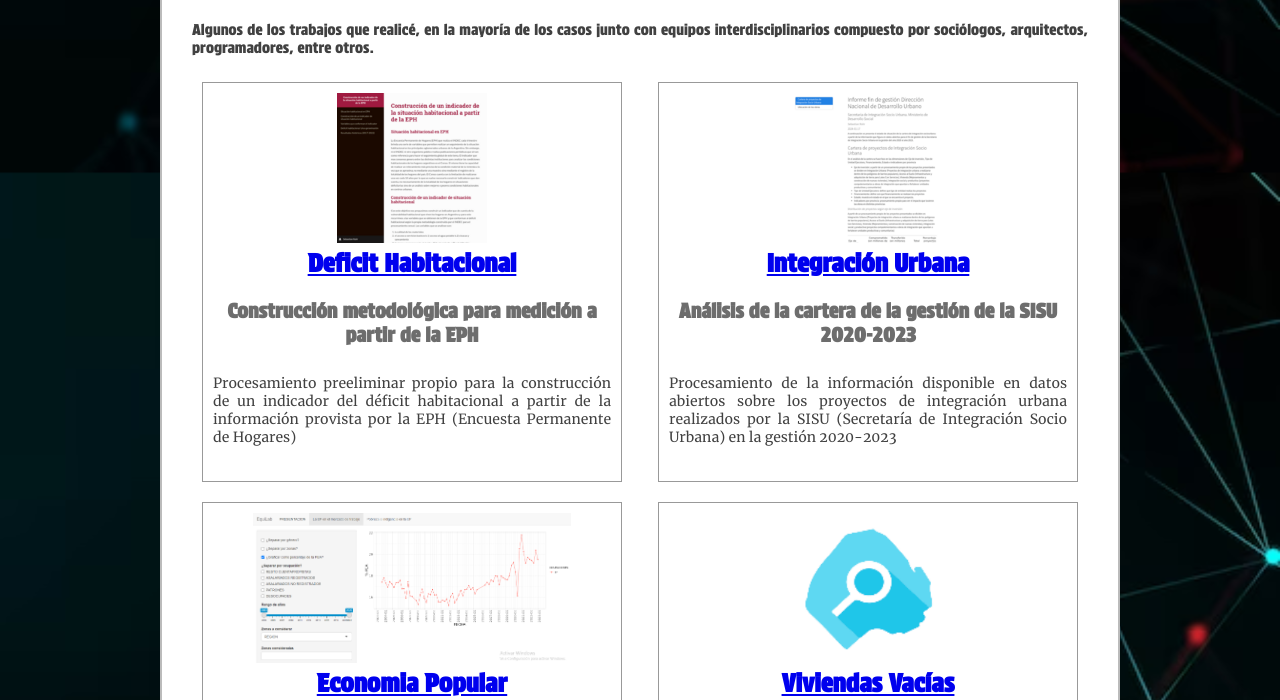
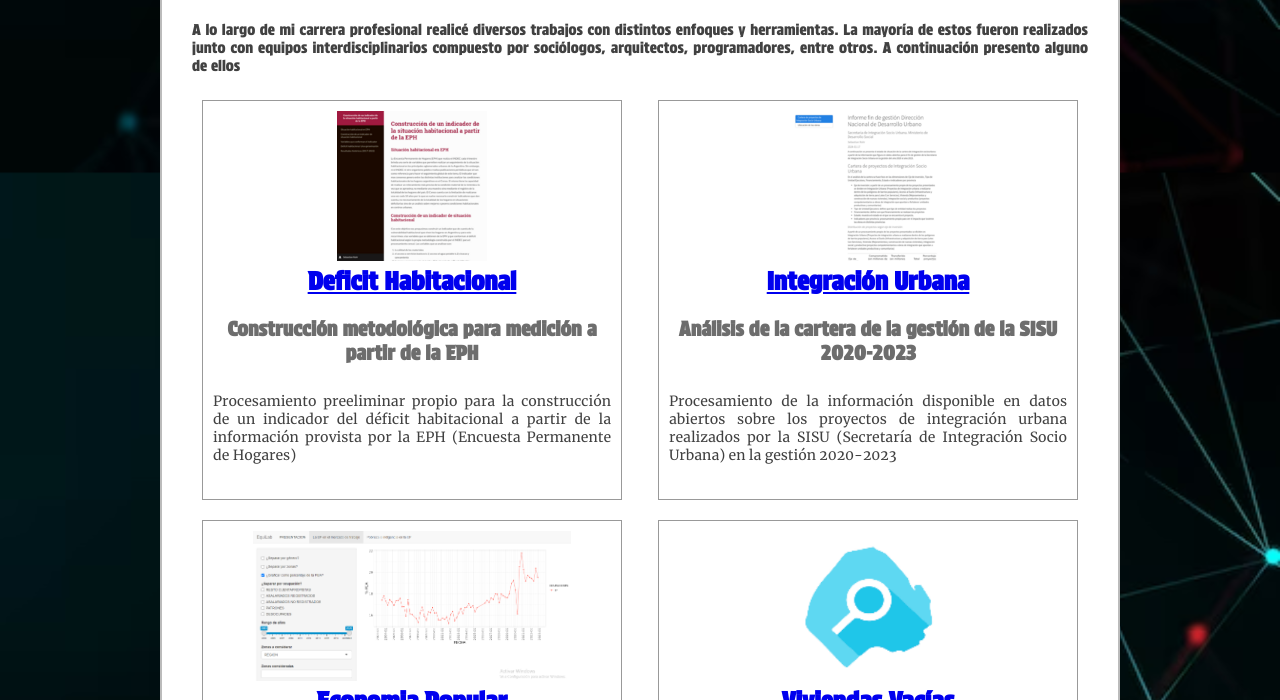
Before and after one commit to sebirohr/portfolio, a plain HTML site: page index.html in a window 1280 px wide. Shown: the part 680-1380 px from the top of the page. Drawn offline with Linux system fonts and the light colour scheme; a web font is replaced by a local one.

Commit message:
Update index.html

```diff
--- a/index.html
+++ b/index.html
@@ -26,8 +26,7 @@
         </div>
         <div class="works" id = "trabajos">
             <h2>Portfolio</h2>
-            <p> Algunos de los trabajos que realicé, en la mayoría de los casos junto con equipos interdisciplinarios compuesto por sociólogos, arquitectos, programadores, entre otros. </p>
-            <div class="contenedorTrabajos" id="contenedorTrabajos"></div>
+            <p> A lo largo de mi carrera profesional realicé diversos trabajos con distintos enfoques y herramientas. La mayoría de estos fueron realizados junto con equipos interdisciplinarios compuesto por sociólogos, arquitectos, programadores, entre otros. A continuación presento alguno de ellos </p>             <div class="contenedorTrabajos" id="contenedorTrabajos"></div>
         </div>
         <div class="contact" id = "contactoCV">
             <h2>Contacto y CV</h2>
```
